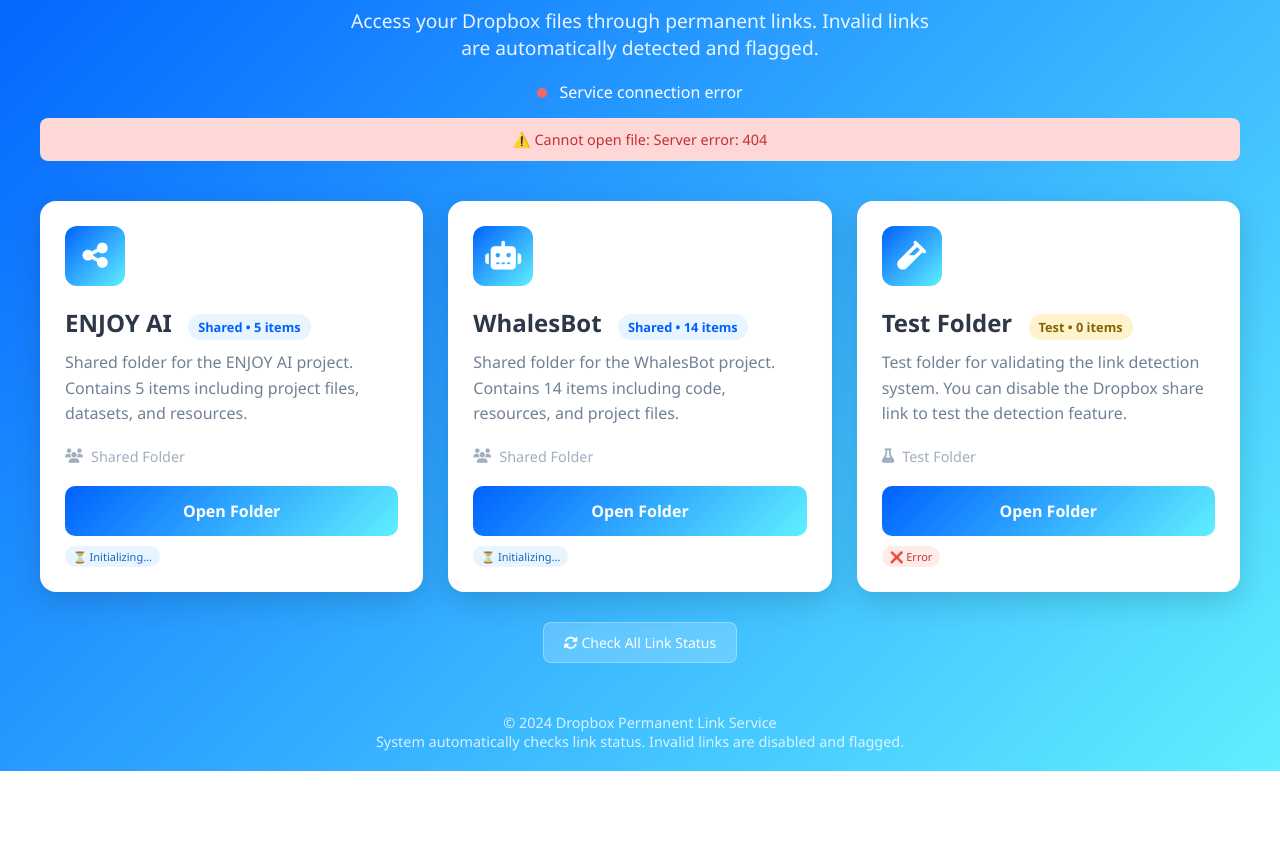
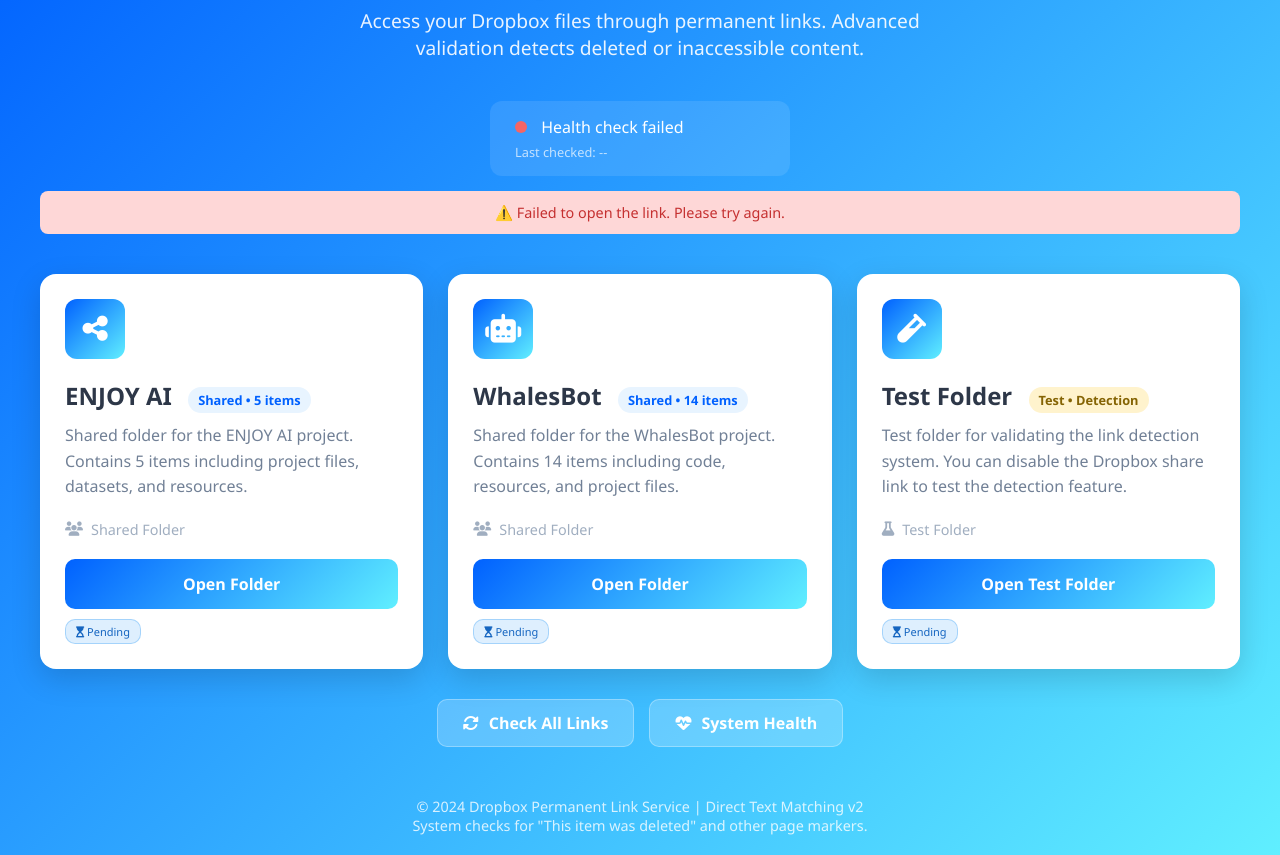
Before and after one commit to lbbgreat2/dropbox-link-service, a website: page public/index.html in a window 1280 px wide. Both pictures are taken after a click on the button "Open Test Folder". Shown: the part 84-939 px from the top of the page. Before the commit the page ends 855 px from the top, so only its background shows below. Drawn offline with Linux system fonts and the light colour scheme; no server answers.

Commit message:
index.html

```diff
--- a/public/index.html
+++ b/public/index.html
@@ -44,13 +44,23 @@
             margin: 0 auto 20px;
         }
 
+        .system-status {
+            background: rgba(255, 255, 255, 0.1);
+            border-radius: 12px;
+            padding: 15px 25px;
+            margin-top: 20px;
+            display: inline-block;
+            text-align: left;
+            min-width: 300px;
+        }
+
         .status-indicator {
             display: inline-block;
-            width: 10px;
-            height: 10px;
+            width: 12px;
+            height: 12px;
             border-radius: 50%;
-            background-color: #48bb78;
-            margin-right: 8px;
+            background-color: #48bb78; /* Green */
+            margin-right: 10px;
         }
 
         .card-grid {
@@ -159,14 +169,6 @@
             margin-right: 10px;
         }
 
-        .loading {
-            display: none;
-            font-size: 0.9rem;
-            color: #0061ff;
-            margin-top: 10px;
-            text-align: center;
-        }
-
         .loading-spinner {
             display: inline-block;
             width: 16px;
@@ -189,45 +191,66 @@
         }
 
         .status-text {
-            padding: 3px 8px;
+            padding: 4px 10px;
             border-radius: 10px;
             font-size: 11px;
             display: inline-block;
+            font-weight: 500;
         }
 
         .status-valid {
-            background-color: rgba(76, 175, 80, 0.1);
+            background-color: rgba(76, 175, 80, 0.15);
             color: #2e7d32;
+            border: 1px solid rgba(76, 175, 80, 0.3);
         }
 
         .status-checking {
-            background-color: rgba(33, 150, 243, 0.1);
+            background-color: rgba(33, 150, 243, 0.15);
             color: #1565c0;
+            border: 1px solid rgba(33, 150, 243, 0.3);
         }
 
         .status-invalid {
-            background-color: rgba(244, 67, 54, 0.1);
+            background-color: rgba(244, 67, 54, 0.15);
             color: #d32f2f;
+            border: 1px solid rgba(244, 67, 54, 0.3);
         }
 
-        .refresh-btn {
-            display: block;
-            margin: 20px auto;
-            padding: 10px 20px;
+        .status-warning {
+            background-color: rgba(255, 193, 7, 0.15);
+            color: #ff8f00;
+            border: 1px solid rgba(255, 193, 7, 0.3);
+        }
+
+        .action-bar {
+            display: flex;
+            justify-content: center;
+            gap: 15px;
+            margin: 30px 0;
+            flex-wrap: wrap;
+        }
+
+        .action-btn {
+            padding: 12px 25px;
             background-color: rgba(255, 255, 255, 0.2);
             color: white;
             border: 1px solid rgba(255, 255, 255, 0.3);
-            border-radius: 8px;
+            border-radius: 10px;
             cursor: pointer;
-            font-size: 14px;
+            font-size: 1rem;
+            font-weight: 600;
             transition: all 0.3s ease;
+            display: flex;
+            align-items: center;
+            gap: 10px;
         }
 
-        .refresh-btn:hover:not(:disabled) {
+        .action-btn:hover:not(:disabled) {
             background-color: rgba(255, 255, 255, 0.3);
+            transform: translateY(-2px);
         }
 
-        .refresh-btn:disabled {
+        .action-btn:disabled {
             opacity: 0.5;
             cursor: not-allowed;
         }
@@ -275,10 +298,16 @@
     <div class="container">
         <header>
             <h1><i class="fas fa-cloud"></i> Dropbox File Center</h1>
-            <p>Access your Dropbox files through permanent links. Invalid links are automatically detected and flagged.</p>
-            <div style="margin-top: 10px;">
-                <span class="status-indicator"></span>
-                <span id="status-text">Initializing...</span>
+            <p>Access your Dropbox files through permanent links. Advanced validation detects deleted or inaccessible content.</p>
+
+            <div class="system-status">
+                <div>
+                    <span class="status-indicator" id="system-status-indicator"></span>
+                    <span id="status-text">Initializing system...</span>
+                </div>
+                <div id="last-checked" style="font-size:0.8rem; margin-top:5px; color:rgba(255,255,255,0.7);">
+                    Last checked: --
+                </div>
             </div>
 
             <div id="error-message" class="error-message"></div>
@@ -297,7 +326,7 @@
                 <div class="card-meta">
                     <i class="fas fa-users"></i> Shared Folder
                 </div>
-                <button class="access-btn" onclick="handleFolderClick('enjoy_ai')">
+                <button class="access-btn" onclick="handleFolderClick('enjoy_ai')" id="btn-enjoy_ai">
                     <span class="btn-text">Open Folder</span>
                 </button>
                 <div class="link-status">
@@ -319,7 +348,7 @@
                 <div class="card-meta">
                     <i class="fas fa-users"></i> Shared Folder
                 </div>
-                <button class="access-btn" onclick="handleFolderClick('whalesbot')">
+                <button class="access-btn" onclick="handleFolderClick('whalesbot')" id="btn-whalesbot">
                     <span class="btn-text">Open Folder</span>
                 </button>
                 <div class="link-status">
@@ -335,13 +364,13 @@
                     <i class="fas fa-vial"></i>
                 </div>
                 <h3 class="card-title">Test Folder
-                    <span class="test-badge">Test • 0 items</span>
+                    <span class="test-badge">Test • Detection</span>
                 </h3>
                 <p class="card-desc">Test folder for validating the link detection system. You can disable the Dropbox share link to test the detection feature.</p>
                 <div class="card-meta">
                     <i class="fas fa-flask"></i> Test Folder
                 </div>
-                <button class="access-btn" onclick="handleFolderClick('test')">
+                <button class="access-btn" onclick="handleFolderClick('test')" id="btn-test">
                     <span class="btn-text">Open Test Folder</span>
                 </button>
                 <div class="link-status">
@@ -352,123 +381,156 @@
             </div>
         </main>
 
-        <button id="refresh-btn" class="refresh-btn" onclick="checkAllLinks()">
-            <i class="fas fa-sync-alt"></i> Check All Link Status
-        </button>
+        <div class="action-bar">
+            <button class="action-btn" onclick="checkAllLinks()" id="btn-check-all">
+                <i class="fas fa-sync-alt"></i> Check All Links
+            </button>
+            <button class="action-btn" onclick="checkHealth()">
+                <i class="fas fa-heartbeat"></i> System Health
+            </button>
+        </div>
 
         <footer>
-            <p>© 2024 Dropbox Permanent Link Service</p>
-            <p>System automatically checks link status. Invalid links are disabled and flagged.</p>
+            <p>© 2024 Dropbox Permanent Link Service | Direct Text Matching v2</p>
+            <p>System checks for "This item was deleted" and other page markers.</p>
         </footer>
     </div>
 
     <script>
         const API_BASE_URL = window.location.origin;
         const FOLDER_IDS = ['enjoy_ai', 'whalesbot', 'test'];
+        let lastCheckTime = null;
 
-        function showError(message) {
-            const errorEl = document.getElementById('error-message');
-            errorEl.textContent = '⚠️ ' + message;
-            errorEl.style.display = 'block';
-
-            setTimeout(() => {
-                errorEl.style.display = 'none';
-            }, 5000);
+        // UI Helper Functions
+        function showError(message, duration = 5000) {
+            const el = document.getElementById('error-message');
+            el.textContent = `⚠️ ${message}`;
+            el.style.display = 'block';
+            setTimeout(() => el.style.display = 'none', duration);
         }
 
-        function updateStatus(folderId, data) {
-            const button = document.querySelector(`[data-folder-id="${folderId}"] .access-btn`);
+        function updateLastCheckedTime() {
+            const el = document.getElementById('last-checked');
+            if (lastCheckTime) {
+                const timeStr = new Date(lastCheckTime).toLocaleTimeString('en-US', {hour12: false});
+                el.textContent = `Last checked: ${timeStr}`;
+            } else {
+                el.textContent = 'Last checked: --';
+            }
+        }
+
+        function updateSystemStatus(validCount, totalCount) {
+            const indicator = document.getElementById('system-status-indicator');
+            const textEl = document.getElementById('status-text');
+
+            if (validCount === totalCount) {
+                indicator.style.backgroundColor = '#48bb78'; // Green
+                textEl.textContent = `All ${totalCount} links are valid`;
+            } else if (validCount === 0) {
+                indicator.style.backgroundColor = '#f56565'; // Red
+                textEl.textContent = `All ${totalCount} links are invalid`;
+            } else {
+                indicator.style.backgroundColor = '#f6ad55'; // Yellow/Orange
+                textEl.textContent = `${validCount}/${totalCount} links are valid`;
+            }
+        }
+
+        function updateFolderStatus(folderId, statusData) {
+            const button = document.getElementById(`btn-${folderId}`);
             const statusEl = document.getElementById(`status-${folderId}`);
 
-            if (!data) {
-                statusEl.textContent = '❌ Check failed';
-                statusEl.className = 'status-text status-invalid';
-                button.disabled = false;
+            if (!statusData) {
+                // Data fetch failed
+                statusEl.innerHTML = '<i class="fas fa-question-circle"></i> Unknown';
+                statusEl.className = 'status-text status-checking';
+                button.disabled = true;
+                button.title = 'Status check failed';
                 return;
             }
 
-            if (data.valid) {
-                button.disabled = false;
-                statusEl.textContent = '✅ Link Valid';
-                statusEl.className = 'status-text status-valid';
-                button.title = 'Click to open';
-            } else {
-                button.disabled = true;
+            const isValid = statusData.valid;
+            const reason = statusData.reason || 'UNKNOWN';
 
-                if (data.reason === 'CONTENT_DELETED') {
-                    statusEl.textContent = '🗑️ Item Deleted';
-                } else if (data.reason === 'TIMEOUT') {
-                    statusEl.textContent = '⏱️ Timeout';
-                } else {
-                    statusEl.textContent = '❌ Link Invalid';
+            // Update Button
+            button.disabled = !isValid;
+            button.title = isValid ? 'Click to open folder' : `Cannot open: ${statusData.message || 'Link invalid'}`;
+
+            // Update Status Display
+            if (isValid) {
+                let displayText = '✅ Link valid';
+                let statusClass = 'status-valid';
+
+                if (reason.includes('INDETERMINATE')) {
+                    displayText = '⚠️ Accessible';
+                    statusClass = 'status-warning';
                 }
 
+                statusEl.innerHTML = `<i class="fas fa-check-circle"></i> ${displayText}`;
+                statusEl.className = `status-text ${statusClass}`;
+            } else {
+                let displayText = '❌ Link invalid';
+                let icon = 'fa-times-circle';
+
+                if (reason === 'CONTENT_DELETED' || reason === 'LIKELY_DELETED') {
+                    displayText = '🗑️ Item deleted';
+                    icon = 'fa-trash-alt';
+                } else if (reason === 'TIMEOUT') {
+                    displayText = '⏱️ Timeout';
+                    icon = 'fa-clock';
+                } else if (reason.startsWith('HTTP_4') || reason.startsWith('HTTP_5')) {
+                    const code = reason.replace('HTTP_', '');
+                    displayText = `⚠️ Error ${code}`;
+                    icon = 'fa-exclamation-triangle';
+                }
+
+                statusEl.innerHTML = `<i class="fas ${icon}"></i> ${displayText}`;
                 statusEl.className = 'status-text status-invalid';
-                button.title = data.message || 'Link is not accessible';
             }
         }
 
+        // Core Functions
         async function handleFolderClick(folderId) {
-            const button = document.querySelector(`[data-folder-id="${folderId}"] .access-btn`);
+            const button = document.getElementById(`btn-${folderId}`);
             const btnText = button.querySelector('.btn-text');
-            const statusEl = document.getElementById(`status-${folderId}`);
+            const originalText = btnText.textContent;
 
+            // Visual feedback
             button.disabled = true;
-            btnText.innerHTML = '<span class="loading-spinner"></span> Checking...';
+            btnText.innerHTML = '<span class="loading-spinner"></span> Opening...';
 
             try {
                 const response = await fetch(`${API_BASE_URL}/api/link/${folderId}`);
-
-                if (!response.ok) {
-                    if (response.status === 503) {
-                        const data = await response.json();
-                        showError(`Cannot open: ${data.details}`);
-
-                        statusEl.textContent = '❌ ' + (data.reason === 'CONTENT_DELETED' ? 'Item Deleted' : 'Link Invalid');
-                        statusEl.className = 'status-text status-invalid';
-
-                        btnText.textContent = 'Open Folder';
-                        return;
-                    }
-                    throw new Error(`Server error: ${response.status}`);
-                }
-
                 const data = await response.json();
 
-                if (data && data.url) {
+                if (data.status_check && data.status_check.valid) {
+                    // Link is valid, open it
                     window.open(data.url, '_blank');
-
-                    statusEl.textContent = '✅ Link Valid';
-                    statusEl.className = 'status-text status-valid';
-
-                    btnText.textContent = folderId === 'test' ? 'Open Test Folder' : 'Open Folder';
-
-                    setTimeout(() => {
-                        button.disabled = false;
-                    }, 1000);
                 } else {
-                    throw new Error('Invalid response format');
+                    // Link is invalid, show error
+                    const msg = data.status_check?.message || 'The link is not accessible.';
+                    showError(`Cannot open: ${msg}`);
                 }
             } catch (error) {
                 console.error('Failed to open link:', error);
-
-                statusEl.textContent = '❌ Error';
-                statusEl.className = 'status-text status-invalid';
-
-                showError(`Cannot open file: ${error.message}`);
-                btnText.textContent = 'Open Folder';
-                button.disabled = false;
+                showError('Failed to open the link. Please try again.');
+            } finally {
+                // Reset button after a short delay
+                setTimeout(() => {
+                    button.disabled = false;
+                    btnText.textContent = originalText;
+                }, 1000);
             }
         }
 
         async function checkAllLinks() {
-            const refreshBtn = document.getElementById('refresh-btn');
-            const originalText = refreshBtn.innerHTML;
+            const checkBtn = document.getElementById('btn-check-all');
+            const originalHTML = checkBtn.innerHTML;
 
-            refreshBtn.disabled = true;
-            refreshBtn.innerHTML = '<span class="loading-spinner"></span> Checking...';
-            document.getElementById('status-text').textContent = 'Checking link status...';
+            // Disable button and show loading
+            checkBtn.disabled = true;
+            checkBtn.innerHTML = '<span class="loading-spinner"></span> Checking...';
 
+            // Set all status to "checking"
             FOLDER_IDS.forEach(id => {
                 const statusEl = document.getElementById(`status-${id}`);
                 statusEl.innerHTML = '<i class="fas fa-spinner fa-spin"></i> Checking...';
@@ -479,102 +541,102 @@
                 const response = await fetch(`${API_BASE_URL}/api/links/status`);
 
                 if (!response.ok) {
-                    throw new Error(`Status check failed: ${response.status}`);
+                    throw new Error(`API returned ${response.status}`);
                 }
 
                 const data = await response.json();
 
-                if (data.success && data.data) {
+                if (data.success) {
                     let validCount = 0;
-                    let invalidCount = 0;
 
                     FOLDER_IDS.forEach(folderId => {
                         const status = data.data[folderId];
-                        updateStatus(folderId, status);
+                        updateFolderStatus(folderId, status);
 
                         if (status && status.valid) {
                             validCount++;
-                        } else {
-                            invalidCount++;
                         }
                     });
 
-                    if (validCount === FOLDER_IDS.length) {
-                        document.getElementById('status-text').textContent = 'All links are valid';
-                        document.querySelector('.status-indicator').style.backgroundColor = '#48bb78';
-                    } else if (invalidCount === FOLDER_IDS.length) {
-                        document.getElementById('status-text').textContent = 'All links are invalid';
-                        document.querySelector('.status-indicator').style.backgroundColor = '#f56565';
-                    } else {
-                        document.getElementById('status-text').textContent = `${validCount} valid, ${invalidCount} invalid`;
-                        document.querySelector('.status-indicator').style.backgroundColor = '#f6ad55';
-                    }
+                    // Update system status and time
+                    updateSystemStatus(validCount, FOLDER_IDS.length);
+                    lastCheckTime = new Date().toISOString();
+                    updateLastCheckedTime();
+
+                } else {
+                    throw new Error(data.error || 'Failed to check links');
                 }
+
             } catch (error) {
                 console.error('Failed to check all links:', error);
                 showError(`Check failed: ${error.message}`);
-                document.getElementById('status-text').textContent = 'Check failed';
-                document.querySelector('.status-indicator').style.backgroundColor = '#f56565';
 
-                // 降级模式：允许直接访问
+                // Fallback: enable all buttons if check fails
                 FOLDER_IDS.forEach(folderId => {
-                    const button = document.querySelector(`[data-folder-id="${folderId}"] .access-btn`);
+                    const button = document.getElementById(`btn-${folderId}`);
                     const statusEl = document.getElementById(`status-${folderId}`);
 
                     button.disabled = false;
-                    statusEl.textContent = '⚠️ Direct Access';
-                    statusEl.className = 'status-text status-checking';
+                    statusEl.innerHTML = '<i class="fas fa-exclamation-triangle"></i> Check failed';
+                    statusEl.className = 'status-text status-warning';
                 });
+
+                document.getElementById('system-status-indicator').style.backgroundColor = '#f56565';
+                document.getElementById('status-text').textContent = 'Status check failed';
             } finally {
+                // Re-enable button
                 setTimeout(() => {
-                    refreshBtn.innerHTML = originalText;
-                    refreshBtn.disabled = false;
+                    checkBtn.disabled = false;
+                    checkBtn.innerHTML = originalHTML;
                 }, 1000);
             }
         }
 
-        // 健康检查
         async function checkHealth() {
+            const indicator = document.getElementById('system-status-indicator');
+            const originalColor = indicator.style.backgroundColor;
+
+            indicator.style.backgroundColor = '#f6ad55'; // Orange - checking
+            document.getElementById('status-text').textContent = 'Checking system health...';
+
             try {
                 const response = await fetch(`${API_BASE_URL}/api/health`);
-                if (response.ok) {
-                    const data = await response.json();
-                    document.querySelector('.status-indicator').style.backgroundColor = '#48bb78';
-                    document.getElementById('status-text').textContent = 'Service is healthy';
+                if (!response.ok) throw new Error(`Health check failed: ${response.status}`);
 
-                    // 自动检查链接状态
-                    setTimeout(() => checkAllLinks(), 1000);
+                const data = await response.json();
+                console.log('System health:', data);
 
-                    return true;
-                }
+                // Trigger a link check after health check
+                setTimeout(() => checkAllLinks(), 500);
+
             } catch (error) {
-                console.log('Health check failed:', error);
+                console.error('Health check failed:', error);
+                showError(`Health check failed: ${error.message}`);
+                indicator.style.backgroundColor = '#f56565';
+                document.getElementById('status-text').textContent = 'Health check failed';
             }
-
-            document.getElementById('status-text').textContent = 'Service connection error';
-            document.querySelector('.status-indicator').style.backgroundColor = '#f56565';
-            return false;
         }
 
-        // 页面初始化
+        // Initialize the page
         document.addEventListener('DOMContentLoaded', function() {
-            // 初始状态
+            console.log('Dropbox File Center initialized.');
+
+            // Initial state
             FOLDER_IDS.forEach(folderId => {
                 const statusEl = document.getElementById(`status-${folderId}`);
-                statusEl.textContent = '⏳ Initializing...';
+                statusEl.innerHTML = '<i class="fas fa-hourglass-start"></i> Pending';
                 statusEl.className = 'status-text status-checking';
             });
 
-            // 执行健康检查
+            updateSystemStatus(0, FOLDER_IDS.length);
+            updateLastCheckedTime();
+
+            // Perform initial health check
             checkHealth();
 
-            console.log('Page initialized. Available folders:', FOLDER_IDS);
+            // Auto-refresh every 3 minutes
+            setInterval(() => checkAllLinks(), 3 * 60 * 1000);
         });
-
-        // 定期检查链接状态（每3分钟）
-        setInterval(() => {
-            checkAllLinks();
-        }, 3 * 60 * 1000);
     </script>
 </body>
 </html>
```
